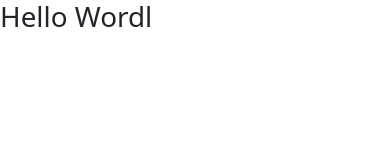
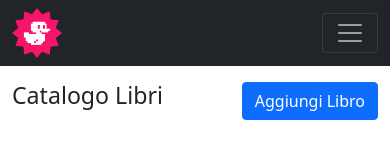
Before and after one commit to sgagliasso/html-css-bootstrap-dashboard, a plain HTML site: page index.html in a window 390 px wide. Drawn offline with nearby package versions, Linux system fonts and the light colour scheme.

Commit message:
Feat: creata navbar responsive

```diff
--- /dev/null
+++ b/css/style.css
@@ -0,0 +1,4 @@
+.logo{
+    width: 50px;
+
+}
--- a/index.html
+++ b/index.html
@@ -7,8 +7,35 @@
 
 <!-- Bootstrap -->
 <link href="https://cdn.jsdelivr.net/npm/bootstrap@5.0.2/dist/css/bootstrap.min.css" rel="stylesheet" integrity="sha384-EVSTQN3/azprG1Anm3QDgpJLIm9Nao0Yz1ztcQTwFspd3yD65VohhpuuCOmLASjC" crossorigin="anonymous">
+
+<!-- css -->
+<link rel="stylesheet" href="./css/style.css">
 </head>
 <body>
-    <h1>Hello Wordl</h1>
+    <nav class="navbar navbar-expand-lg navbar-dark bg-dark">
+        <div class="container-fluid">
+          <img src="./img/duck.png" class="logo" alt="Logo_duck" >
+          <button class="navbar-toggler" type="button" data-bs-toggle="collapse" data-bs-target="#navbarNavAltMarkup" aria-controls="navbarNavAltMarkup" aria-expanded="false" aria-label="Toggle navigation">
+            <span class="navbar-toggler-icon"></span>
+          </button>
+          <div class="collapse navbar-collapse" id="navbarNavAltMarkup">
+            <div class="navbar-nav">
+              <a class="nav-link active" aria-current="page" href="#">Catalogo Libri</a>
+              <a class="nav-link" href="#">Anagrafica Utenti</a>
+              <a class="nav-link" href="#">Storico Presisti</a>
+              <a class="nav-link" href="#">Help</a>
+            </div>
+          </div>
+        </div>
+      </nav>
+
+<div class="container d-flex justify-content-between mt-3">
+    <div>
+       <h3>Catalogo Libri</h3>
+    </div>
+    <div>
+        <button type="button" class="btn btn-primary">Aggiungi Libro</button>
+    </div>
+</div>
 </body>
 </html>
```
